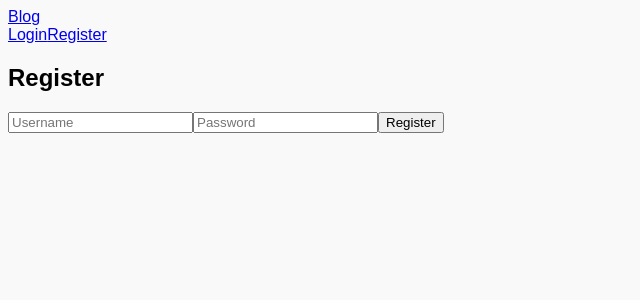
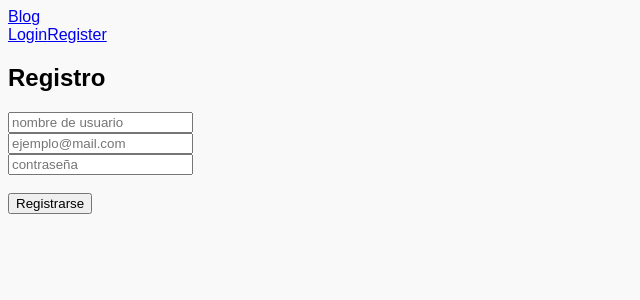
Before and after one commit to mhasmat/cerebro-backend-blog, a React (Vite) app in the folder frontend-blog/: page /register in a window 1280 px wide. Shown: the top 300 px of the page, without its empty margins (0-640 px from the left). Built offline with nearby package versions, Linux system fonts and the light colour scheme.

Commit message:
algunos cambios en rama marto

```diff
--- a/frontend-blog/src/components/Navbar.jsx
+++ b/frontend-blog/src/components/Navbar.jsx
@@ -6,6 +6,7 @@ function Navbar() {
 
   const handleLogout = () => {
     localStorage.removeItem('token');
+    localStorage.removeItem('username');
     navigate('/login');
   };
 
--- a/frontend-blog/src/pages/Dashboard.jsx
+++ b/frontend-blog/src/pages/Dashboard.jsx
@@ -1,20 +1,48 @@
 import { useEffect, useState } from 'react';
 import api from '../services/api';
+import { useNavigate } from 'react-router-dom';
 
 function Dashboard() {
   const [posts, setPosts] = useState([]);
   const [title, setTitle] = useState('');
   const [content, setContent] = useState('');
   const [editingId, setEditingId] = useState(null);
+  const [username, setUsername] = useState('');
+  const navigate = useNavigate();
+
+  useEffect(() => {
+    const token = localStorage.getItem('token');
+    const storedUsername = localStorage.getItem('username');
+
+    if(!token || !storedUsername) {
+      navigate('/login');
+    } else {
+      setUsername(storedUsername);
+      fetchPosts();
+      fetchPerfil();
+    }
+  }, [navigate]);
+
+  async function fetchPerfil() {
+    const token = localStorage.getItem('token');
+
+    if(!token) return;
+
+    try {
+      const response = await api.get('/perfil/', {
+        headers: {'Authorization': token}
+      });
+      setUsername(response.data.username);
+      localStorage.setItem('username', response.data.username);
+    } catch(error) {
+      alert('Error obteniendo perfil:', error);
+    }
+  }
 
   const fetchPosts = async () => {
     const res = await api.get('/posts/');
     setPosts(res.data);
   };
-
-  useEffect(() => {
-    fetchPosts();
-  }, []);
 
   const handleSubmit = async (e) => {
     e.preventDefault();
@@ -29,7 +57,7 @@ function Dashboard() {
       setEditingId(null);
       fetchPosts();
     } catch (err) {
-      alert('Error saving post');
+      alert('Error saving post', err);
     }
   };
 
@@ -51,9 +79,21 @@ function Dashboard() {
   return (
     <div className="max-w-2xl mx-auto">
       <h2 className="text-2xl mb-4">Mis Posts</h2>
+      <h3 className="text-2xl mb-4">Bienvenido {username}!</h3>
       <form onSubmit={handleSubmit} className="mb-6">
-        <input type="text" value={title} onChange={e => setTitle(e.target.value)} placeholder="Título" className="input w-full mb-2" required />
-        <textarea value={content} onChange={e => setContent(e.target.value)} placeholder="Contenido" className="input w-full mb-2" required />
+        <input
+          type="text"
+          value={title}
+          onChange={e => setTitle(e.target.value)} placeholder="Título"
+          className="input w-full mb-2"
+          required
+        />
+        <textarea
+          value={content}
+          onChange={e => setContent(e.target.value)} placeholder="Contenido"
+          className="input w-full mb-2"
+          required
+        />
         <button type="submit" className="btn">{editingId ? 'Actualizar' : 'Crear'}</button>
       </form>
       {posts.map(post => (
--- a/frontend-blog/src/pages/Home.jsx
+++ b/frontend-blog/src/pages/Home.jsx
@@ -6,7 +6,7 @@ function Home() {
   const [posts, setPosts] = useState([]);
 
   useEffect(() => {
-    api.get('/blog/').then(res => setPosts(res.data));
+    api.get('/posts/').then(res => setPosts(res.data));
   }, []);
 
   return (
@@ -14,8 +14,8 @@ function Home() {
       <h2 className="text-2xl mb-4">Posts públicos</h2>
       {posts.map(post => (
         <div key={post.id} className="border p-4 mb-2">
-          <h3 className="font-bold text-lg">{post.title}</h3>
-          <p>{post.content.slice(0, 100)}...</p>
+          <h3 className="font-bold text-lg">{post.titulo}</h3>
+          <p>{post.contenido.slice(0, 100)}...</p>
           <Link to={`/post/${post.id}`} className="text-blue-600">Leer más</Link>
         </div>
       ))}
--- a/frontend-blog/src/pages/Login.jsx
+++ b/frontend-blog/src/pages/Login.jsx
@@ -10,19 +10,40 @@ function Login() {
   const handleSubmit = async (e) => {
     e.preventDefault();
     try {
-      const res = await api.post('/login/', { username, password });
+      const res = await api.post('/token/', { username, password });
       localStorage.setItem('token', res.data.access);
+
+      const perfilRes = await api.get('/perfil/', {
+        headers: {
+          'Authorization': `Bearer ${res.data.access}`,
+          'Content-Type': 'application/json'
+        }
+      });
+
+      localStorage.setItem('username', perfilRes.username);
       navigate('/dashboard');
     } catch (err) {
-      alert('Login failed');
+        alert('Login failed', err);
     }
   };
 
   return (
     <form onSubmit={handleSubmit} className="max-w-md mx-auto">
       <h2 className="text-2xl mb-4">Login</h2>
-      <input type="text" value={username} onChange={e => setUsername(e.target.value)} placeholder="Username" className="input" required />
-      <input type="password" value={password} onChange={e => setPassword(e.target.value)} placeholder="Password" className="input mt-2" required />
+      <input
+        type="text"
+        value={username}
+        onChange={e => setUsername(e.target.value)} placeholder="Usuario"
+        className="input"
+        required
+      />
+      <input
+        type="password"
+        value={password}
+        onChange={e => setPassword(e.target.value)} placeholder="Contraseña"
+        className="input mt-2"
+        required
+      />
       <button type="submit" className="btn mt-4">Login</button>
     </form>
   );
--- a/frontend-blog/src/pages/Register.jsx
+++ b/frontend-blog/src/pages/Register.jsx
@@ -4,25 +4,48 @@ import api from '../services/api';
 
 function Register() {
   const [username, setUsername] = useState('');
+  const [email, setEmail] = useState('');
   const [password, setPassword] = useState('');
   const navigate = useNavigate();
 
   const handleSubmit = async (e) => {
     e.preventDefault();
     try {
-      await api.post('/register/', { username, password });
+      await api.post('/register/', { username, email, password });
       navigate('/login');
     } catch (err) {
-      alert('Register failed');
+      alert(`Register failed: ${err.response?.data?.message || err.message}`);
     }
   };
 
   return (
     <form onSubmit={handleSubmit} className="max-w-md mx-auto">
-      <h2 className="text-2xl mb-4">Register</h2>
-      <input type="text" value={username} onChange={e => setUsername(e.target.value)} placeholder="Username" className="input" required />
-      <input type="password" value={password} onChange={e => setPassword(e.target.value)} placeholder="Password" className="input mt-2" required />
-      <button type="submit" className="btn mt-4">Register</button>
+      <h2 className="text-2xl mb-4">Registro</h2>
+      <input
+        type="text"
+        value={username}
+        onChange={e => setUsername(e.target.value)} placeholder="nombre de usuario"
+        className="input"
+        required
+      />
+      <br />
+      <input
+        type="email"
+        value={email}
+        onChange={e => setEmail(e.target.value)} placeholder='ejemplo@mail.com'
+        className='input'
+        required
+      />
+      <br />
+      <input
+        type="password"
+        value={password}
+        onChange={e => setPassword(e.target.value)} placeholder="contraseña"
+        className="input mt-2"
+        required
+      />
+      <br /><br />
+      <button type="submit" className="btn mt-4">Registrarse</button>
     </form>
   );
 }
--- a/frontend-blog/src/services/api.js
+++ b/frontend-blog/src/services/api.js
@@ -2,11 +2,17 @@ import axios from 'axios';
 
 const api = axios.create({
   baseURL: 'http://localhost:8000/api',
+
+  headers: {
+    'Content-Type': 'application/json',
+  },
 });
 
 api.interceptors.request.use((config) => {
   const token = localStorage.getItem('token');
+
   if (token) config.headers.Authorization = `Bearer ${token}`;
+
   return config;
 });
 
```
